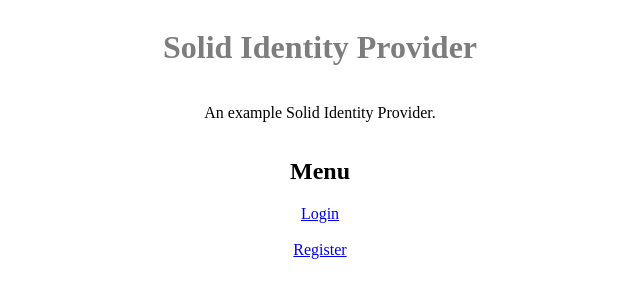
After one commit to hamishgibbs/solid_idp, a FastAPI app: template templates/home.html in a window 1280 px wide. The commit adds this page. Shown: the top 300 px of the page, without its empty margins (320-960 px from the left). Run offline with FastAPI, Linux system fonts and the light colour scheme; the template is opened without the code that fills it, so the values that code supplies are empty.

Commit message:
home templates

```diff
--- a/solid_idp/main.py
+++ b/solid_idp/main.py
@@ -82,8 +82,8 @@
 
 
 @app.get("/")
-async def home():
-    return {'message': 'I am an example SOLID IdP.'}
+async def home(request: Request):
+    return templates.TemplateResponse("home.html", {"request": request})
 
 
 @app.get("/{username}/card")
@@ -202,15 +202,6 @@
         return {'message': 'Successfully logged in.'}
 
 
-
-    # on successful login - generate tokens here and pass them back to client
-    # WebID callback URL
-    # this is not the correct flow as it is not happening in the browser but
-    # serves as a good example of the auth flow?
-
-    # may need to retun the code direct from the authorize endpoint now
-
-
 @app.get("/.well-known/openid_configuration")
 async def get_oid_configuration():
 
@@ -224,9 +215,6 @@
                     client_id: str,
                     code_challenge_method: str,
                     code_challenge: str):
-                    # This does not follow a realistic implementation
-                    # which would involve a redirect to the login page and
-                    # proceed on successful login
 
     auth.check_client_callback(response_type=response_type,
                                redirect_uri=redirect_uri,
@@ -234,22 +222,6 @@
                                client_id=client_id,
                                code_challenge_method=code_challenge_method,
                                code_challenge=code_challenge)
-
-    # Implement auth here
-
-    # stand-in for actual user authentication
-    #user = authenticate_user(user_username, user_password)
-
-    #if not user:
-    #    raise HTTPException(
-    #        status_code=status.HTTP_401_UNAUTHORIZED,
-    #        detail="Incorrect username or password",
-    #        headers={"WWW-Authenticate": "Bearer"},
-    #    )
-
-    # if auth is successful up to now
-
-    # code generation should be done in the login after successful auth
 
     response = RedirectResponse('/login', status_code=303)
 
--- a/static/styles.css
+++ b/static/styles.css
@@ -2,6 +2,7 @@
   display: flex;
   align-items: center;
   justify-content: center;
+  color: #7D7D7D;
 }
 
 .login_container {
@@ -11,3 +12,9 @@
   align-items: center;
   justify-content: center;
 }
+
+.menu_container {
+  display: flex;
+  align-items: center;
+  flex-direction: column;
+}
--- /dev/null
+++ b/templates/home.html
@@ -0,0 +1,12 @@
+{% extends "base.html" %}
+{% block title %}Home{% endblock %}
+{% block content %}
+    <div class="">
+      <div class="menu_container">
+        <p>An example Solid Identity Provider.</p>
+        <h2>Menu</h2>
+        <a href="/login">Login</a><br />
+        <a href="/register">Register</a><br />
+      </div>
+    </div>
+{% endblock %}
```
